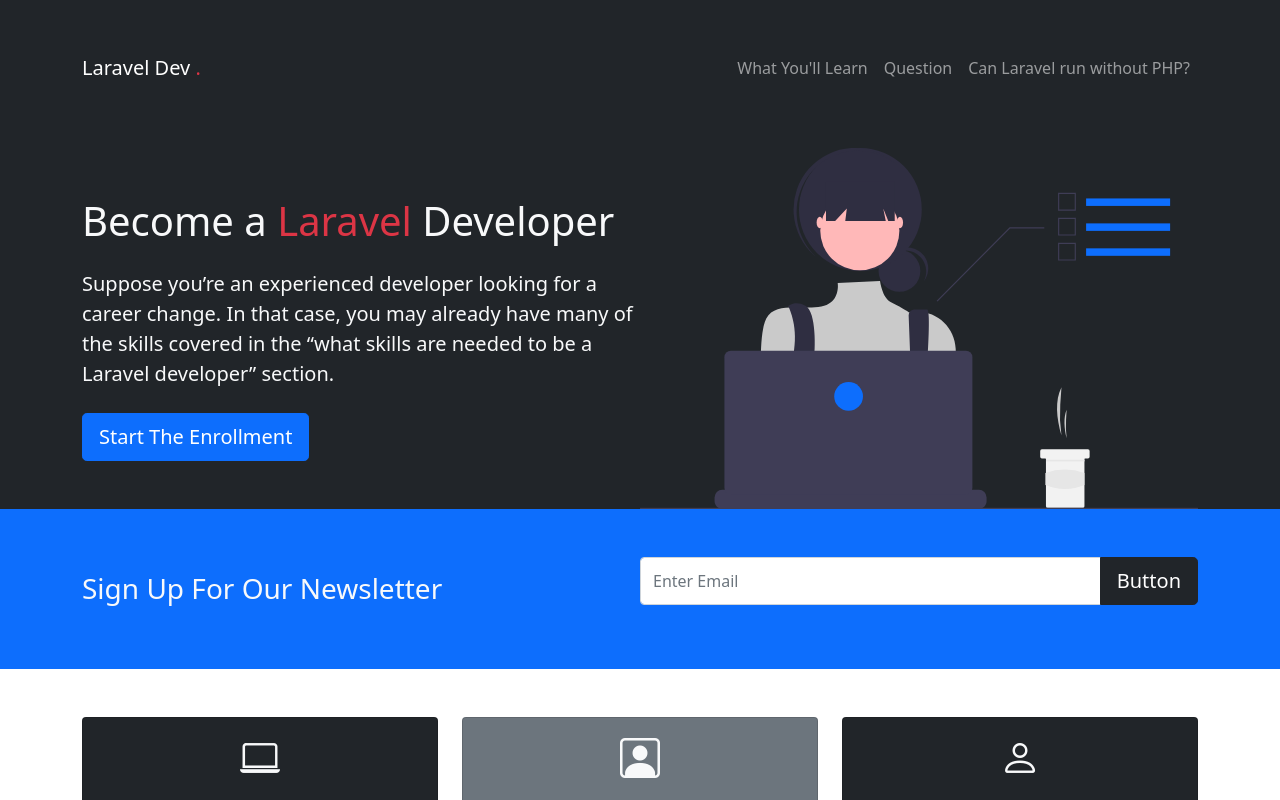
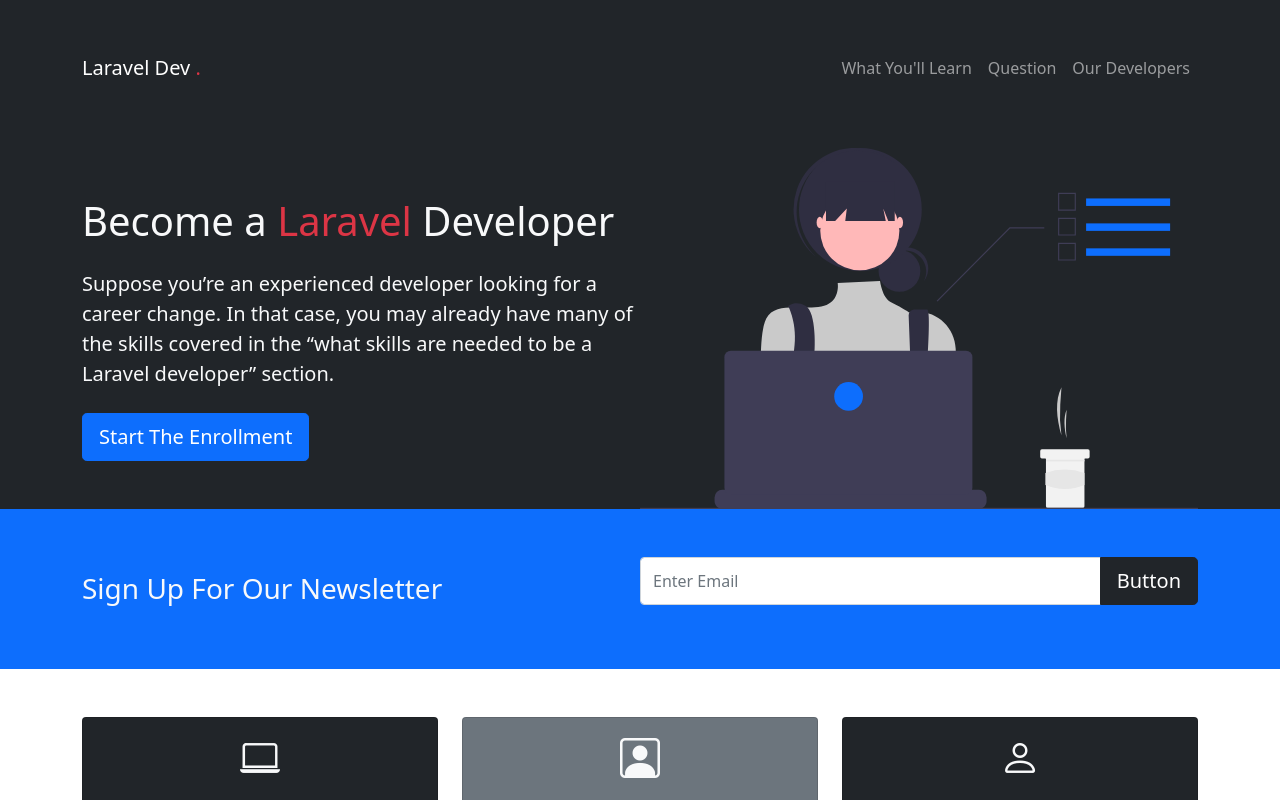
Before and after one commit to Milanz247/laravel-boostrap5.me, a plain HTML site: page index.html in a window 1280 px wide. Shown: the top 800 px of the page. Drawn offline with nearby package versions, Linux system fonts and the light colour scheme.

Commit message:
Update index.html
2

```diff
--- a/index.html
+++ b/index.html
@@ -30,7 +30,7 @@
               <a href="#question" class="nav-link">Question</a>
             </li>
             <li class="nav-item">
-              <a href="#" class="nav-link">Can Laravel run without PHP?</a>
+              <a href="#developer" class="nav-link">Our Developers</a>
             </li>
           </ul>
       </div>
@@ -268,7 +268,7 @@
   </section>
 
   <!-- articls -->
-  <section class="p-5 bg-primary" id="articles">
+  <section class="p-5 bg-primary" id="developer">
     <div class="container">
       <h2 class="text-center text-white">
         Our Developers
```
